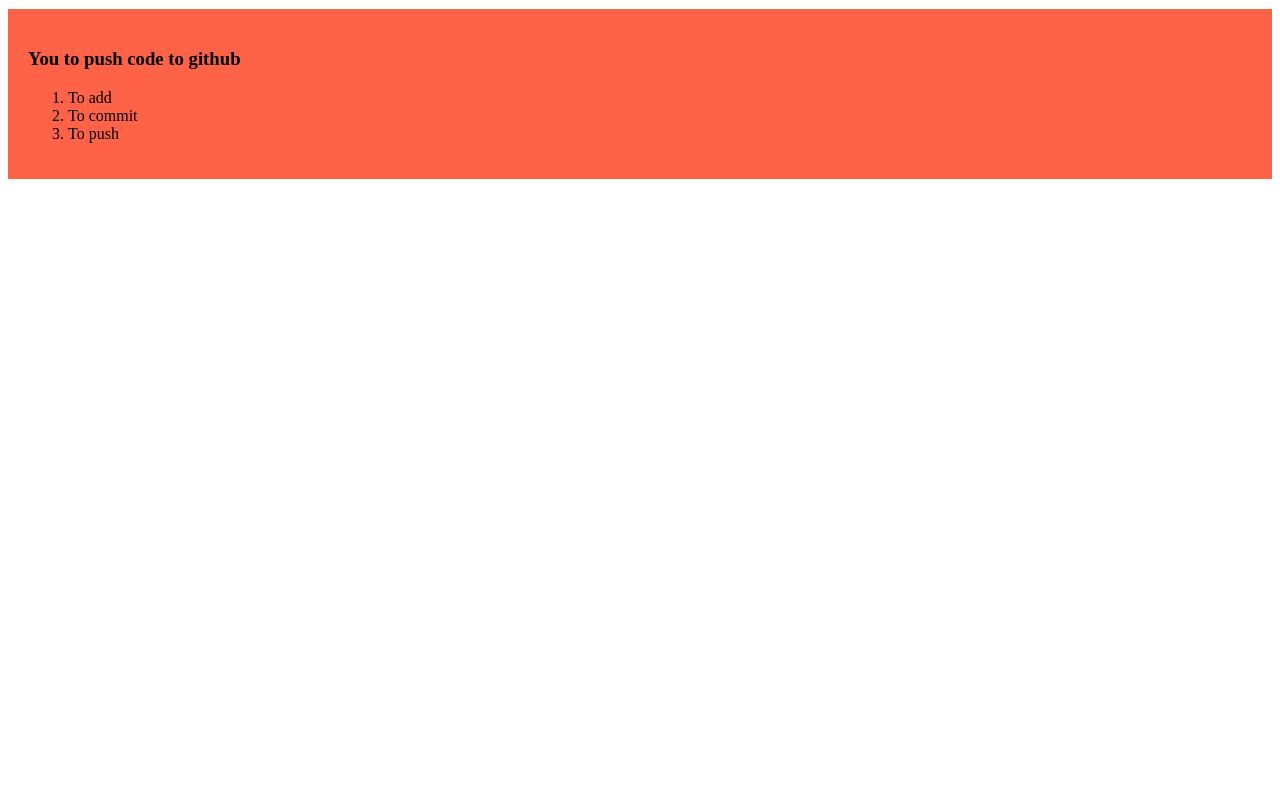
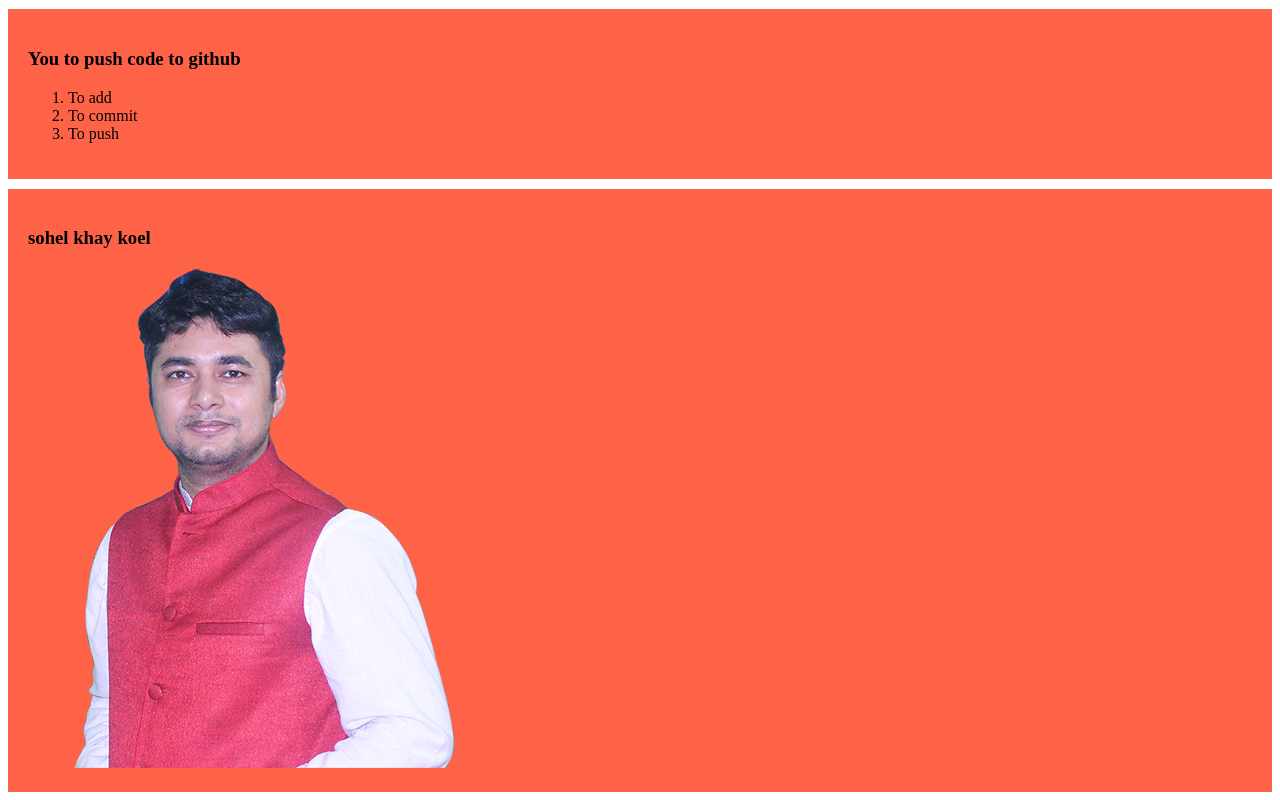
Before and after one commit to Rabiul-Sohel/my-simple-website, a plain HTML site: page index.html in a window 1280 px wide. Shown: the part 485-1285 px from the top of the page. Before the commit the page ends 800 px from the top, so only its background shows below. Drawn offline with Linux system fonts and the light colour scheme.

Commit message:
adding picture

```diff
--- a/index.html
+++ b/index.html
@@ -33,5 +33,9 @@
       <li>To push</li>
     </ol>
   </div>
+  <div>
+    <h3>sohel khay koel</h3>
+    <img src="img/ali.png" alt="">
+  </div>
 </body>
 </html>
```
Also changed, not shown: img/ali.png (added), img/blog-01.jpg (added), img/blog-02.jpg (added), img/blog-03.jpg (added), img/favicon.png (added), img/footer_logo.png (added), img/logo.png (added), img/maxresdefault.jpg (added), img/project_01.jpg (added), img/project_03.jpg (added), img/project_05.jpg (added), img/sohel.png (added), 2 other files.
